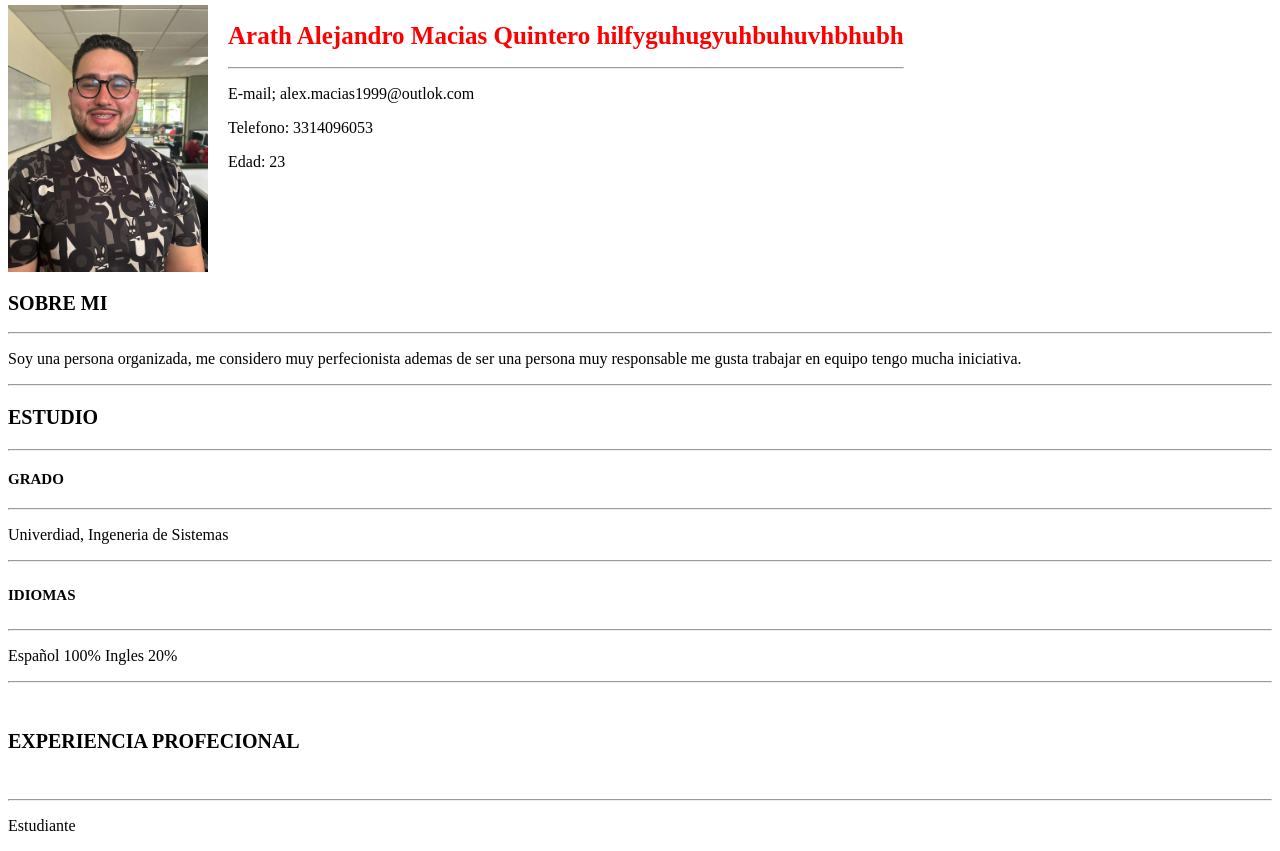
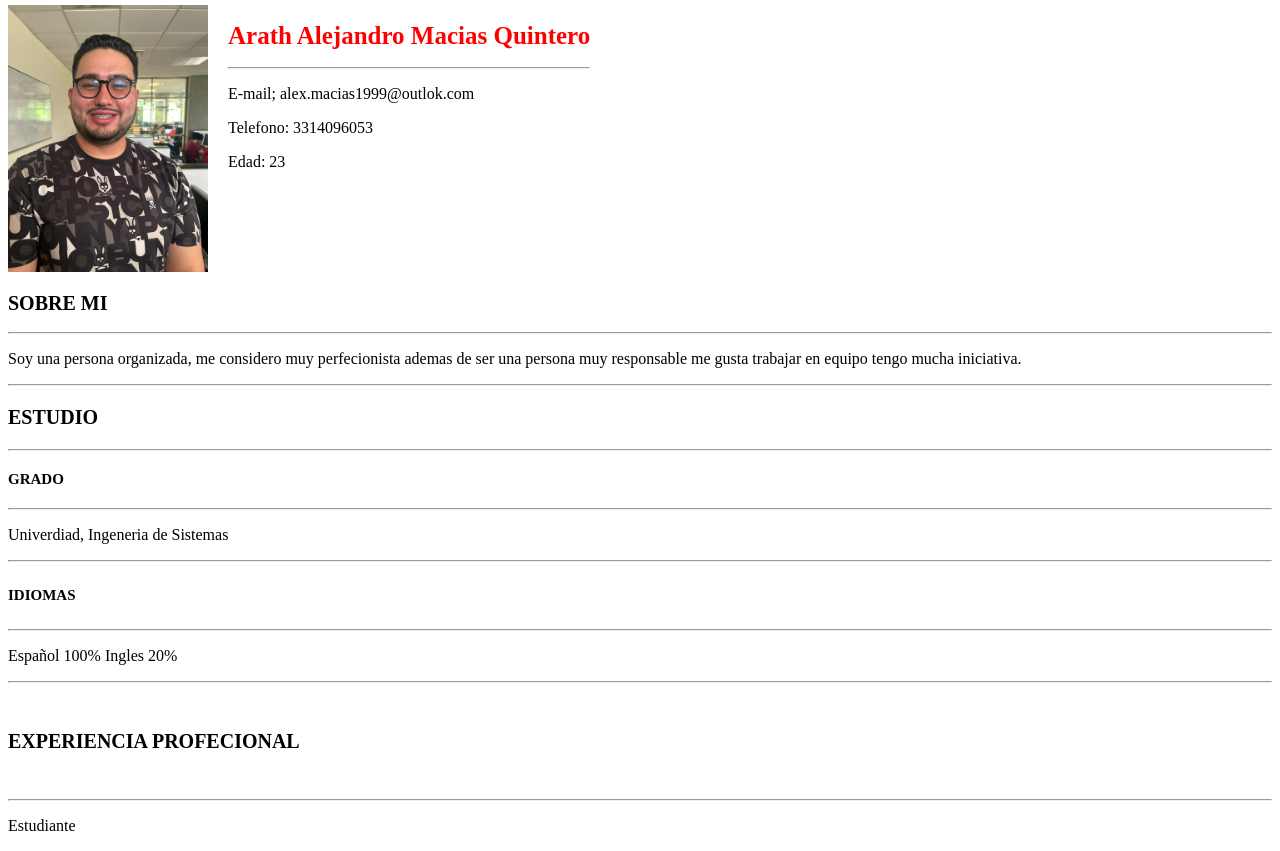
Before and after one commit to Arathmq/CV, a plain HTML site: page index.html in a window 1280 px wide. Shown: the part 69-920 px from the top of the page. Drawn offline with Linux system fonts and the light colour scheme.

Commit message:
Elimacion

```diff
--- a/index.html
+++ b/index.html
@@ -14,7 +14,7 @@
         </div>
         <div>
             <h1 style="font-size: 25px; color: red;">
-                Arath Alejandro Macias Quintero hilfyguhugyuhbuhuvhbhubh
+                Arath Alejandro Macias Quintero
             </h1>
             <hr>
             <p>
```
